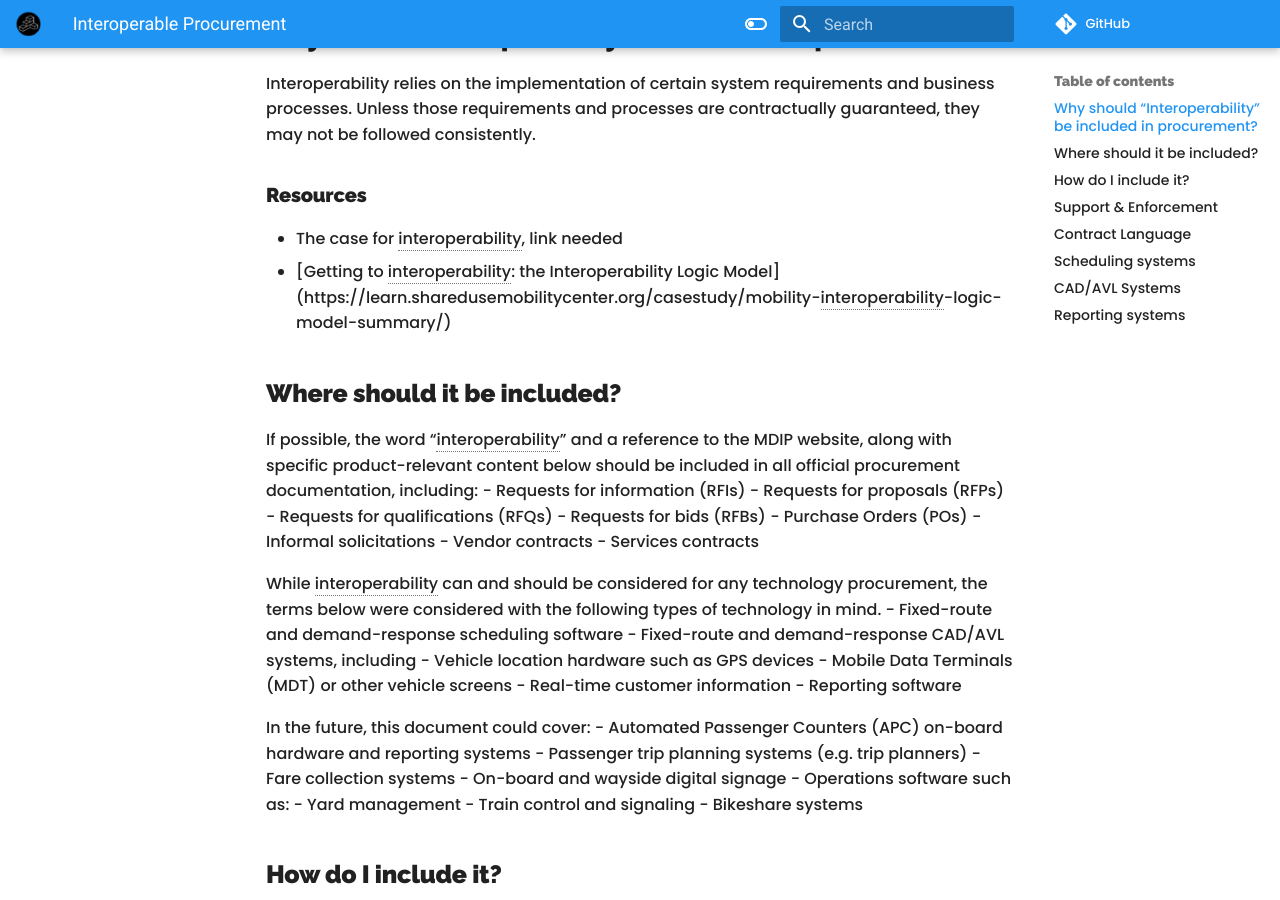
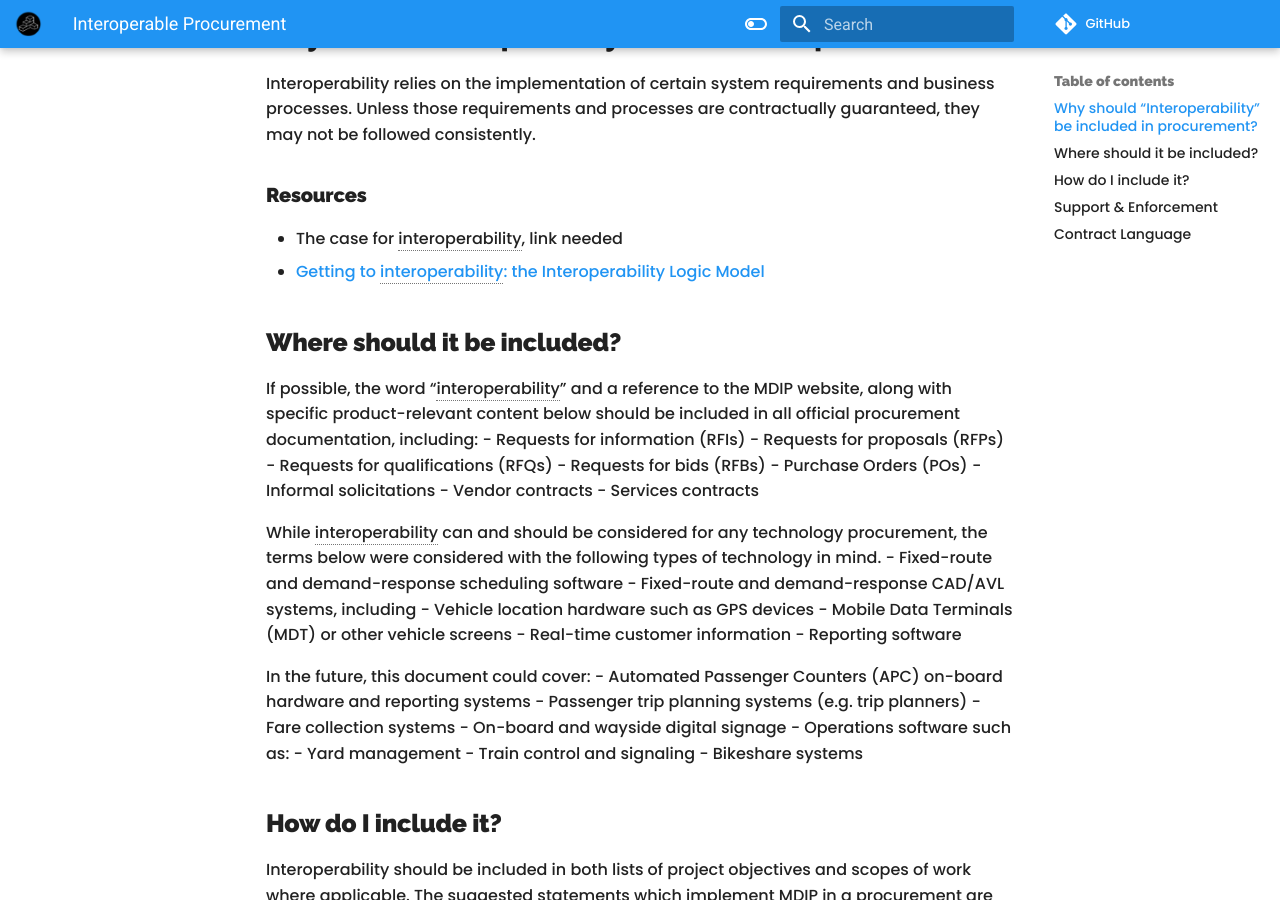
Before and after one commit to interoperable-mobility/principles, an MkDocs documentation site: the page built from docs/procurement.md, in a window 1280 px wide and 900 px high, scrolled down 426 px. Built offline with MkDocs 1.6.1 and Material for MkDocs 9.7.7, drawn with Linux system fonts in a browser that asks for light colours; nearby versions of some CDN libraries; comment, search, counter and statistics services are not loaded; some of the changed text lies outside the part shown.

Commit message:
style and link fixes

```diff
--- a/docs/procurement.md
+++ b/docs/procurement.md
@@ -13,7 +13,7 @@ Interoperability relies on the implementation of certain system requirements and
 ### Resources
 
 - The case for interoperability, link needed
-- [Getting to interoperability: the Interoperability Logic Model] (https://learn.sharedusemobilitycenter.org/casestudy/mobility-interoperability-logic-model-summary/)
+- [Getting to interoperability: the Interoperability Logic Model](https://learn.sharedusemobilitycenter.org/casestudy/mobility-interoperability-logic-model-summary/)
 
 ## Where should it be included?
 If possible, the word “interoperability” and a reference to the MDIP website, along with specific product-relevant content below should be included in all official procurement documentation, including:
@@ -136,9 +136,9 @@ The following system requirements are applicable to most software and hardware s
 | Security |
 | The System shall provide the ability to obscure certain data to various users in order to reasonably protect individual privacy. <br />The System shall use a secure, account-based authentication system with at least the tiers of privilege and respective capabilities, similar to the following:<br /><ul><li>- View-only:<li> - View and export data which isn’t privacy-protected</li></li><li>- User: above plus<li>  - Perform scheduling functions</li><li>  - View data which is privacy-protected</li><li>  - Export data which isn’t privacy protected</li></li><li>- Manager: above plus  <li>- Export data which is privacy-protected</li></li><li>- Administrator: above plus <li> - Provision manager-level accounts </li><li> - Determine which data fields should be privacy-protected</li></li><li></ul> |
 
-## Scheduling systems
+#### Scheduling systems
 
-### Scheduling system description
+##### Scheduling system description
 Scheduling systems exist for both fixed-route and demand-response systems, and while it is possible for a single application to do both this is uncommon. The requirements for each system with respect to the MDIP should be defined separately.
 
 Fixed-route scheduling system functions:
@@ -158,7 +158,7 @@ Note that there is often no CAD/AVL system separate from the demand-response sof
 
 ![The image depicts a flowchart with six boxes in three columns, flowing left to right. On the left side are the boxes "agency staff" and "agency database", both flowing into the middle box "scheduling system", which flows into three boxes on the right side, "Reporting system (TIDES)", "Trip planners (GTFS-OnDemand)", and "Brokerages (TDS)". All boxes are dark blue and connected by a solid arrow, except for "agency database" which is a light blue box connecting to the "scheduling system" by a dashed arrow and "Brokerages" which is a light blue box connecting from the "scheduling system" by a dashed arrow.](img/demand_response_scheduling_system.png "demand response scheduling system")
 
-### Fixed-route scheduling system requirements
+##### Fixed-route scheduling system requirements
 Fixed-route scheduling systems should meet the following requirements to be considered compliant with the MDIP.
 
 | |
@@ -175,9 +176,9 @@ Demand-response scheduling systems should meet the following requirements to be
 | Input/Output |
 | The scheduling system shall receive, process, store, and export the following data in the most recent version of the following open standards: <ul><li>- Near real-time service parameters in GTFS-OnDemand;</li><li>- As-operated data in the TIDES data suite.</li><li>- Passenger data in the TIDES data suite or GTFS-Ride.</li></ul>These features shall be free from additional costs or restrictions, other than reasonable restrictions on real-time data downloads.<br />The scheduling system shall provide public access to the following data streams:<br /><ul><li>- GTFS-Realtime OnDemand.</li></ul>The scheduling system shall be enabled to receive the following inputs both through an ad-hoc import or by fetching using an API. <br /><ul><li>- Driver/operator rosters and associated data necessary to assign drivers/operators to runs in a Well-documented Data Format.</li><li>- Vehicle inventory and associated data necessary to assign vehicles to blocks in a Well-documented Data Format.</li></ul> |
 
-## CAD/AVL Systems
+#### CAD/AVL Systems
 
-### CAD/AVL System Description
+##### CAD/AVL system description
 Computer-aided Dispatch and Automatic Vehicle Location (“CAD/AVL”) systems are commonly marketed separate from scheduling systems for fixed-route systems.
 
 Fixed route CAD/AVL system functions:
@@ -188,7 +189,7 @@ Fixed route CAD/AVL system functions:
 
 ![The image depicts a flowchart with four boxes in three columns, flowing left to right. On the left side is the box "scheduling system (ODS)", flowing into the middle box "CAD/AVL system", which flows into two boxes on the right side, "Reporting system (TIDES)" and "Trip planners (GTFS-RT)". All boxes are dark blue and connected by a solid arrow.](img/fixed_route_cad_avl.png "fixed route cad/avl system")
 
-### CAD/AVL system requirements
+##### CAD/AVL system requirements
 Fixed-route CAD/AVL systems should meet the following requirements to be considered compliant with the MDIP.
 
 | |
@@ -196,9 +197,9 @@ Fixed-route CAD/AVL systems should meet the following requirements to be conside
 | The CAD/AVL system shall import, store and export access to the following data in the most recent version of the following open standards: <br />Schedule data in the Operational Data Standard or GTFS-Schedule;<ul><li>As-operated data in the TIDES data suite;</li><li>Passenger data in the TIDES data suite or GTFS-Ride;</li><li>Real-time data on system performance in GTFS-Realtime.</li></ul>These features shall be free from additional costs or restrictions, other than reasonable restrictions on real-time data downloads. <br />Updates to the open standards documented above within the period of performance should result in updates to the CAD/AVL system to support the updated open standard within 30 days of its approval. |
 | The CAD/AVL system shall provide public access to the following data streams:<ul><li>GTFS-Realtime Vehicle Positions;</li><li>GTFS-Realtime Trip Updates; and</li><li>GTFS-Realtime Alerts.|
 
-## Reporting systems
+#### Reporting systems
 
-### Reporting system description
+##### Reporting system description
 
 Reporting systems aggregate transit network performance data and visualize and analyze that data.
 
@@ -208,7 +209,7 @@ Reporting system functions:
 
 ![The image depicts a flowchart with two boxes in two columns, flowing left to right. On the left side is the box "CAD/AVL (TIDES)", which flows into a box on the right side "Reporting system" . All boxes are dark blue and connected by a solid arrow.](img/fixed_route_cad_avl.png "fixed route cad/avl system")](img/reporting.png "reporting system")
 
-### Reporting system requirements
+##### Reporting system requirements
 Reporting systems should meet the following requirements to be considered compliant with the MDIP.
 
 | |
```
Also changed, not shown: other parts of docs/procurement.md (+1 -0 lines).
